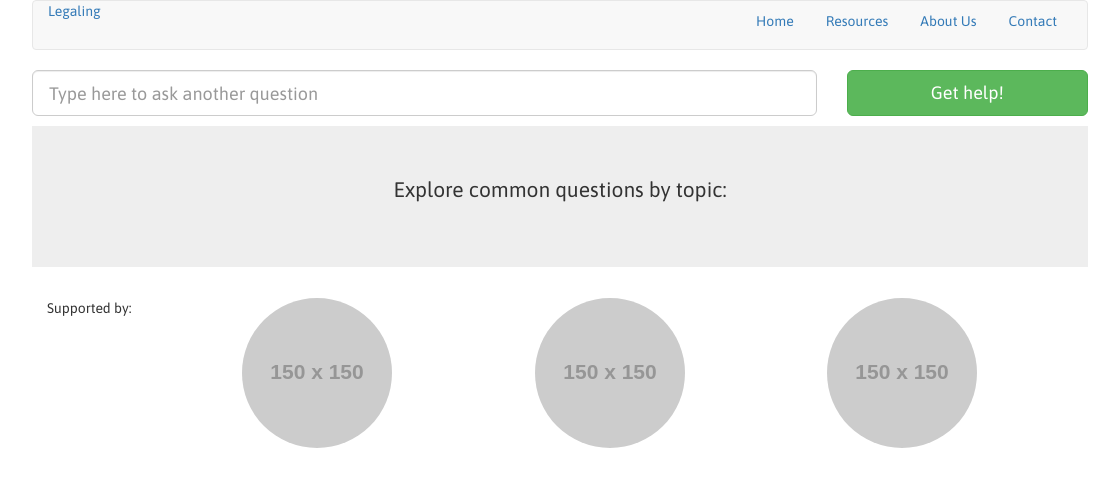
After one commit to hackthesystemATX/txlaw, a Django app: template articles/templates/resources.html in a window 1320 px wide. The commit adds this page. Shown: the top 487 px of the page, without its empty margins (100-1219 px from the left). Run offline with Django 3.2, Linux system fonts and the light colour scheme; the template is opened without the code that fills it, so the values that code supplies are empty; grey boxes labelled with a size stand in for pictures from a placeholder-image service; some libraries are stand-ins or nearby versions.

Commit message:
resources.html added

```diff
--- a/articles/templates/base.html
+++ b/articles/templates/base.html
@@ -14,7 +14,7 @@
     <link href='https://fonts.googleapis.com/css?family=Asap:400,700' rel='stylesheet' type='text/css'>
 
 
-    <title>TXLaw</title>
+    <title>Legaling.org</title>
   </head>
 
 
@@ -23,7 +23,7 @@
       <nav class="navbar navbar-default">
         <div class="container-fluid">
           <div class="nav pull-left">
-            <a href="#" id="logo"> Texas Legal Help </a>
+            <a href="#" id="logo"> Legaling </a>
           </div> <!-- navbar header -->
 
           <!-- Links -->
--- /dev/null
+++ b/articles/templates/resources.html
@@ -0,0 +1,53 @@
+{% extends "base.html" %}
+
+{% block content %}
+
+
+<div class="wrapper">
+
+<div id="searchbar">
+		<form>
+			<div class="row">
+				<div class="col-xs-9">
+					<input type="text" name="search" class="form-control input-lg" placeholder="Type here to ask another question">
+				</div>
+
+				<div class="col-xs-3">
+					<button type="submit" class="btn btn-success btn-block btn-lg">Get help!</button>
+				</div>
+			</div>
+		</form>
+	</div>
+
+
+		<div id="exploreModule" class="container-fluid jumbotron text-center">
+		<p>Explore common questions by topic:</p>
+		<div class="row">
+			{% for category in categories %}
+			<div id='category' class="col-xs-6 col-md-3">
+				<a href="{% url 'category' category.pk %}"> <span class="{{ category.icon }}"></span></a>
+				<p>{{ category.name }}</p>
+			</div>
+			{% endfor %}
+		</div> <!-- row -->
+
+	</div> <!-- exploreModule -->
+
+
+	<div class="row">
+		<div class="col-xs-4">
+			{% for resource in resources %}
+				<p>{{ resource.name }}</p>
+				<p>{% if resource.address %}{{ resource.address }}{% endif %}</p>
+				<p>{% if resource.phone %} {{ resource.phone }} {% endif %} </p>					<p>{% if resource.email %} {{ resource.email }} {% endif %} </p>
+				<p>{% if resource.url %} {{ resource.url }} {% endif %}</p>
+				</p>
+			{% endfor %}
+		</div>
+	</div>
+
+
+
+</div>
+
+{% endblock %}
--- a/articles/templates/results.html
+++ b/articles/templates/results.html
@@ -18,9 +18,6 @@
 		</form>
 	</div>
 
-	<div>
-		<p>You searched: " "</p>
-	</div>
 	<div id="resultlist">
 
 		{% for article in articles %}
```
